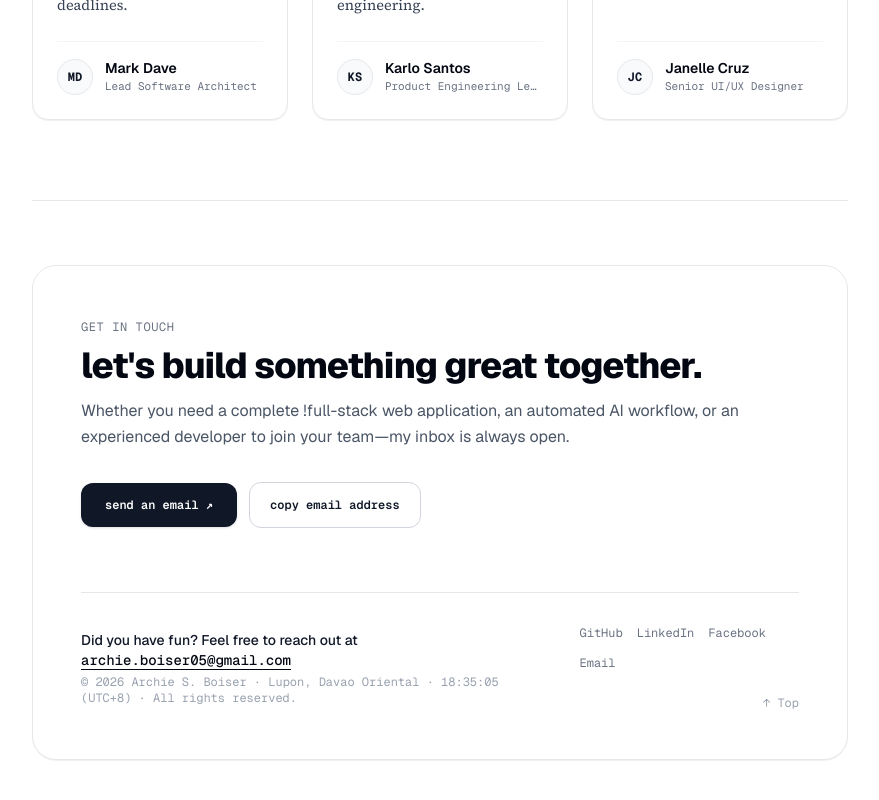
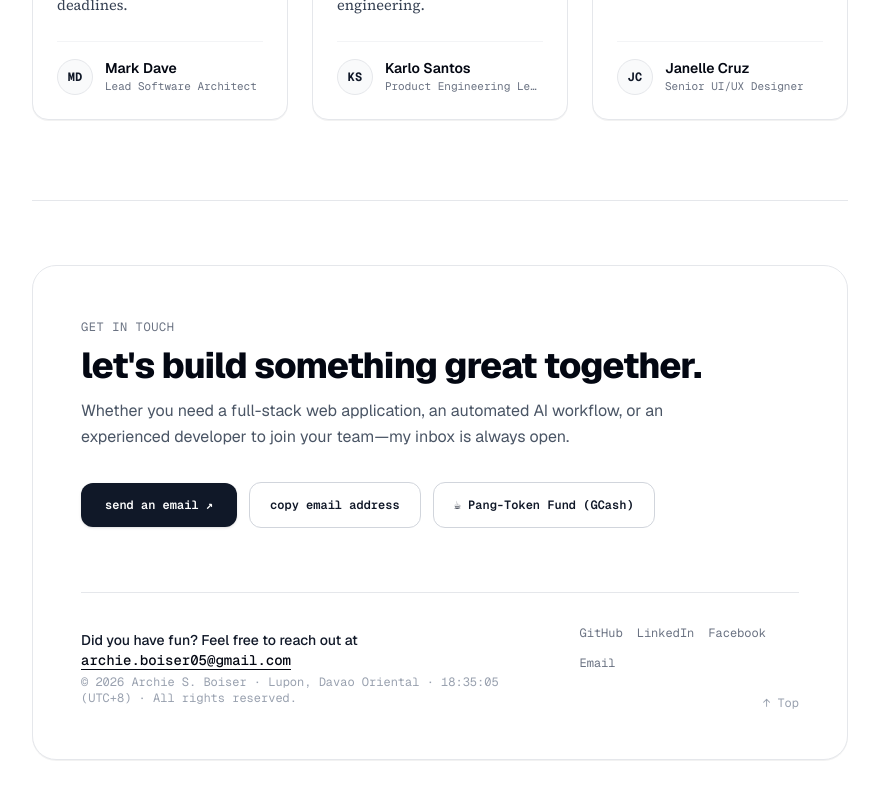
Before and after one commit to rchieeee/portfolio, a React (Vite) app: page / in a window 1280 px wide. Shown: the part 4717-5517 px from the top of the page, without its empty margins (200-1079 px from the left). Built offline with nearby package versions, Linux system fonts and the light colour scheme.

Commit message:
Add Pang-Token Fund GCash support button and CLI command

```diff
--- a/src/components/ContactSection.jsx
+++ b/src/components/ContactSection.jsx
@@ -23,10 +23,21 @@ export default function ContactSection() {
     return () => clearInterval(timer)
   }, [])
 
+  const [gcashCopied, setGcashCopied] = useState(false)
+
+  const handleCopyGcash = () => {
+    try {
+      navigator.clipboard.writeText('+639635272862')
+    } catch {}
+    sounds.play('success')
+    setGcashCopied(true)
+    setTimeout(() => setGcashCopied(false), 2500)
+  }
+
   const handleCopyEmail = () => {
-    if (navigator.clipboard) {
+    try {
       navigator.clipboard.writeText(profile.email)
-    }
+    } catch {}
     sounds.play('success')
     setCopied(true)
     setTimeout(() => setCopied(false), 2000)
@@ -48,7 +59,7 @@ export default function ContactSection() {
             let&apos;s build something great together.
           </h2>
           <p className="mt-3 text-base leading-relaxed text-gray-600 dark:text-gray-300">
-            Whether you need a complete !full-stack web application, an automated AI workflow, or an experienced developer to join your team—my inbox is always open.
+            Whether you need a full-stack web application, an automated AI workflow, or an experienced developer to join your team—my inbox is always open.
           </p>
 
           <div className="mt-8 flex flex-wrap items-center gap-3">
@@ -63,9 +74,18 @@ export default function ContactSection() {
             <button
               type="button"
               onClick={handleCopyEmail}
-              className="inline-flex items-center gap-2 rounded-xl border border-gray-300 bg-white px-5 py-3.5 font-mono text-xs font-semibold text-gray-900 hover:bg-gray-50 dark:border-gray-700 dark:bg-gray-800 dark:text-white dark:hover:bg-gray-700"
+              className="inline-flex items-center gap-2 rounded-xl border border-gray-300 bg-white px-5 py-3.5 font-mono text-xs font-semibold text-gray-900 hover:bg-gray-50 dark:border-gray-700 dark:bg-gray-800 dark:text-white dark:hover:bg-gray-700 cursor-pointer"
             >
-              <span>{copied ? '✓ Copied to clipboard' : 'copy email address'}</span>
+              <span>{copied ? '✓ Email Copied' : 'copy email address'}</span>
+            </button>
+
+            <button
+              type="button"
+              onClick={handleCopyGcash}
+              className="inline-flex items-center gap-2 rounded-xl border border-gray-300 bg-white px-5 py-3.5 font-mono text-xs font-semibold text-gray-900 hover:bg-gray-50 dark:border-gray-700 dark:bg-gray-800 dark:text-white dark:hover:bg-gray-700 cursor-pointer"
+              title="Copy GCash Number: +639635272862"
+            >
+              <span>{gcashCopied ? '✓ GCash Copied (+639635272862)' : '☕ Pang-Token Fund (GCash)'}</span>
             </button>
           </div>
         </div>
--- a/src/portfolioData.js
+++ b/src/portfolioData.js
@@ -292,6 +292,7 @@ export const testimonials = [
 export const terminalCommands = {
   help: `Available commands:
   • play        - Launch realtime multiplayer Cyber Arcade & live chat
+  • coffee      - Pang-kape & OpenAI Token Fund (GCash)
   • about       - View Archie's engineering bio & philosophy
   • projects    - List featured full-stack & AI projects
   • stack       - Inspect full technical toolchain
@@ -300,6 +301,24 @@ export const terminalCommands = {
   • time        - Check live Manila timezone & node status
   • clear       - Clear terminal history`,
   play: `Launching Archie Cyber Arcade [Multiplayer Arena]...`,
+  coffee: `☕ Archie's Pang-Token & Kape Fund:
+"Tabangi intawon si Archie mupalit ug OpenAI credits kay hapit na mahurot ang token!"
+
+• GCash Number: +639635272862 (09635272862)
+• Recipient: Archie S. Boiser
+Daghan kaayong salamat sa support bai! 🚀`,
+  donate: `☕ Archie's Pang-Token & Kape Fund:
+"Tabangi intawon si Archie mupalit ug OpenAI credits kay hapit na mahurot ang token!"
+
+• GCash Number: +639635272862 (09635272862)
+• Recipient: Archie S. Boiser
+Daghan kaayong salamat sa support bai! 🚀`,
+  tip: `☕ Archie's Pang-Token & Kape Fund:
+"Tabangi intawon si Archie mupalit ug OpenAI credits kay hapit na mahurot ang token!"
+
+• GCash Number: +639635272862 (09635272862)
+• Recipient: Archie S. Boiser
+Daghan kaayong salamat sa support bai! 🚀`,
   about: `Archie S. Boiser — Generative Full-Stack AI Engineer
 Based in Lupon, Davao Oriental, Philippines (UTC+8).
 Architecting complete systems with AI, generative product development, scalable React/Next.js/Node backends, and deterministic LLM harnesses.`,
```
